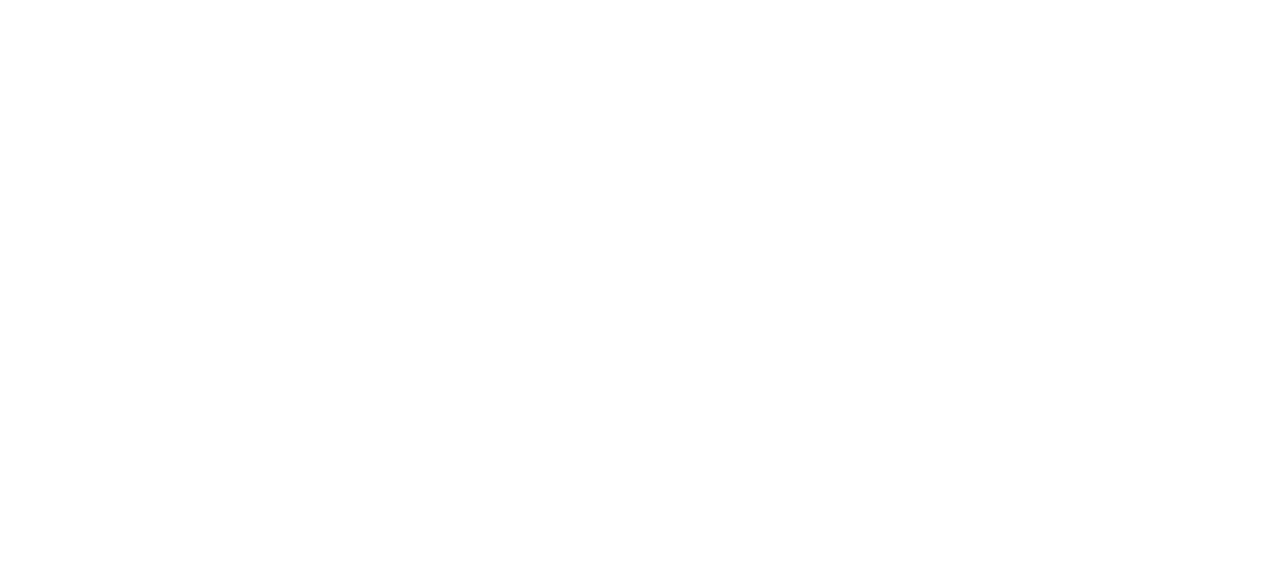
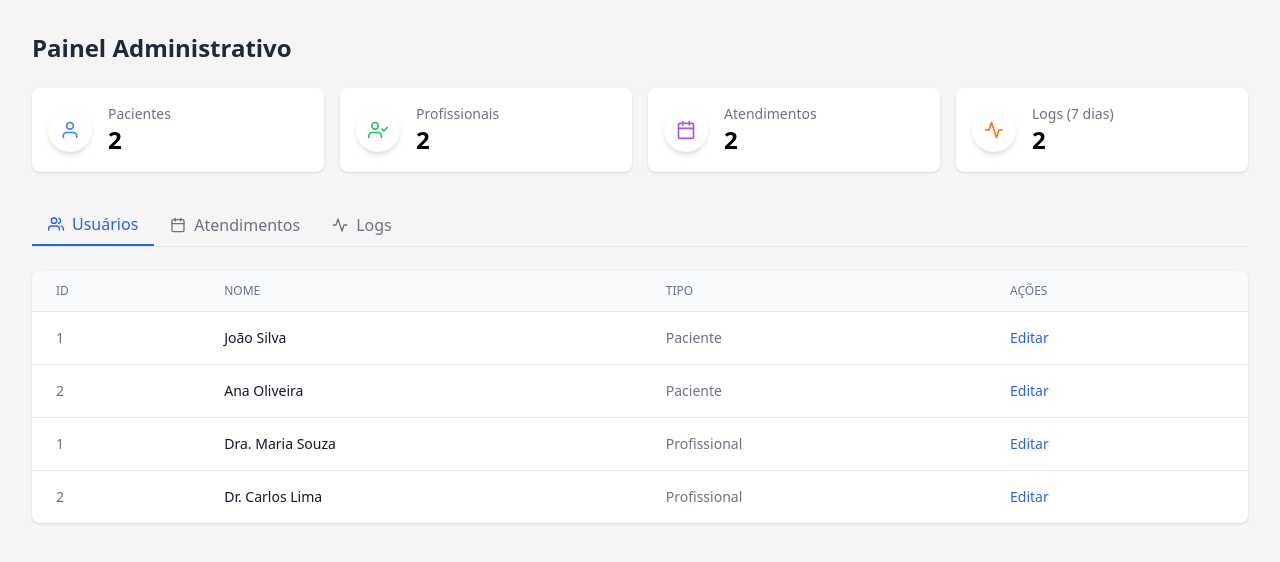
Before and after one commit to pedrohenriqux/projeto-final-cjovem, a React (Vite) app in the folder mais-mental/: page /admin in a window 1280 px wide. Before the commit this address had no page. Shown: the top 562 px of the page. Built offline with nearby package versions, Linux system fonts and the light colour scheme.

Commit message:
criando a page 'Admin' e adicionando sua rota no arquivo App.jsx

```diff
--- a/mais-mental/src/App.jsx
+++ b/mais-mental/src/App.jsx
@@ -1,9 +1,10 @@
 import React from 'react';
-import { BrowserRouter, Routes, Route, Link } from 'react-router-dom';
+import { BrowserRouter, Routes, Route } from 'react-router-dom';
 
 import Home from './pages/Home/Home.jsx';
 import Login from './pages/Login/Login';
 import SouPsicologo from './pages/SouPsicologo/SouPsicologo.jsx';
+import Admin from './pages/Admin/Admin.jsx';
 
 const App = () => {
   return (
@@ -12,6 +13,7 @@
       <Route path='/' element={<Home />} />
       <Route path='/login' element={<Login />}/>
       <Route path='/SouPsicologo' element={<SouPsicologo />}/>
+      <Route path='/admin' element={<Admin />}/>
     </Routes>
     </BrowserRouter>
   )
--- /dev/null
+++ b/mais-mental/src/pages/Admin/Admin.jsx
@@ -0,0 +1,95 @@
+import { useState } from 'react';
+import { FiUsers, FiCalendar, FiActivity, FiUser, FiUserCheck } from 'react-icons/fi';
+import LogsTable from '../../components/Admin/LogsTable';
+import ServiceTable from '../../components/Admin/ServiceTable';
+import StatsCard from '../../components/Admin/StatsCard';
+import UserTable from '../../components/Admin/UserTable';
+import mockData from '../../data/mockData';
+
+const Admin = () => {
+    const [abaAtiva, setAbaAtiva] = useState('usuarios');
+    const { pacientes, profissionais, atendimentos, logs } = mockData;
+
+  return (
+    <div className="bg-[#F5F5F5] min-h-screen p-4 md:p-8">
+        <h1 className="text-2xl font-bold mb-6 text-gray-800">Painel Administrativo</h1>
+
+        <div className="grid grid-cols-1 sm:grid-cols-2 lg:grid-cols-4 gap-4 mb-8">
+            <StatsCard
+                titulo="Pacientes"
+                valor={pacientes.length}
+                icone={<FiUser className="text-blue-500 text-xl" />}
+            />
+            <StatsCard
+                titulo="Profissionais"
+                valor={profissionais.length}
+                icone={<FiUserCheck className="text-green-500 text-xl" />}
+            />
+            <StatsCard
+                titulo="Atendimentos"
+                valor={atendimentos.length}
+                icone={<FiCalendar className="text-purple-500 text-xl" />}
+            />
+            <StatsCard
+                titulo="Logs (7 dias)"
+                valor={logs.length}
+                icone={<FiActivity className="text-orange-500 text-xl" />}
+            />
+        </div>
+
+        <div className="flex border-b border-gray-200 mb-6 overflow-x-auto">
+            <button
+                className={`flex items-center py-2 px-4 font-medium whitespace-nowrap ${
+                    abaAtiva === 'usuarios'
+                    ? 'text-blue-600 border-b-2 border-blue-600'
+                    : 'text-gray-500 hover:text-gray-700'
+                }`}
+                onClick={() => setAbaAtiva('usuarios')}
+            >
+                <FiUsers className="mr-2" /> Usuários
+            </button>
+
+            <button
+                className={`flex items-center py-2 px-4 font-medium whitespace-nowrap ${
+                    abaAtiva === 'atendimentos'
+                    ? 'text-blue-600 border-b-2 border-blue-600'
+                    : 'text-gray-500 hover:text-gray-700'
+                }`}
+                onClick={() => setAbaAtiva('atendimentos')}
+            >
+                <FiCalendar className="mr-2" /> Atendimentos
+            </button>
+
+            <button
+                className={`flex items-center py-2 px-4 font-medium whitespace-nowrap ${
+                    abaAtiva === 'logs'
+                    ? 'text-blue-600 border-b-2 border-blue-600'
+                    : 'text-gray-500 hover:text-gray-700'
+                }`}
+                onClick={() => setAbaAtiva('logs')}
+            >
+                <FiActivity className="mr-2" /> Logs
+            </button>
+        </div>
+
+        <div className="bg-white rounded-lg shadow overflow-hidden">
+            {abaAtiva === 'usuarios' && (
+                <UserTable
+                    pacientes={pacientes}
+                    profissionais={profissionais}
+                />
+            )}
+
+            {abaAtiva === 'atendimentos' && (
+                <ServiceTable atendimentos={atendimentos} />
+            )}
+
+            {abaAtiva === 'logs' && (
+                <LogsTable logs={logs} />
+            )}
+        </div>
+    </div>
+  );
+}
+
+export default Admin;
```
